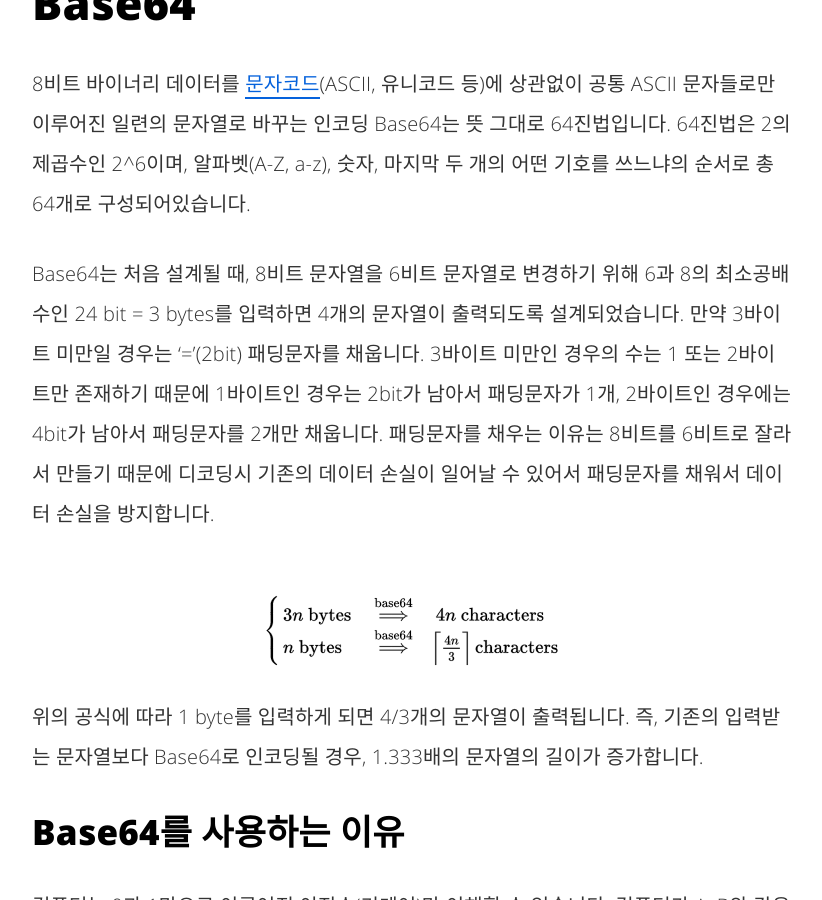
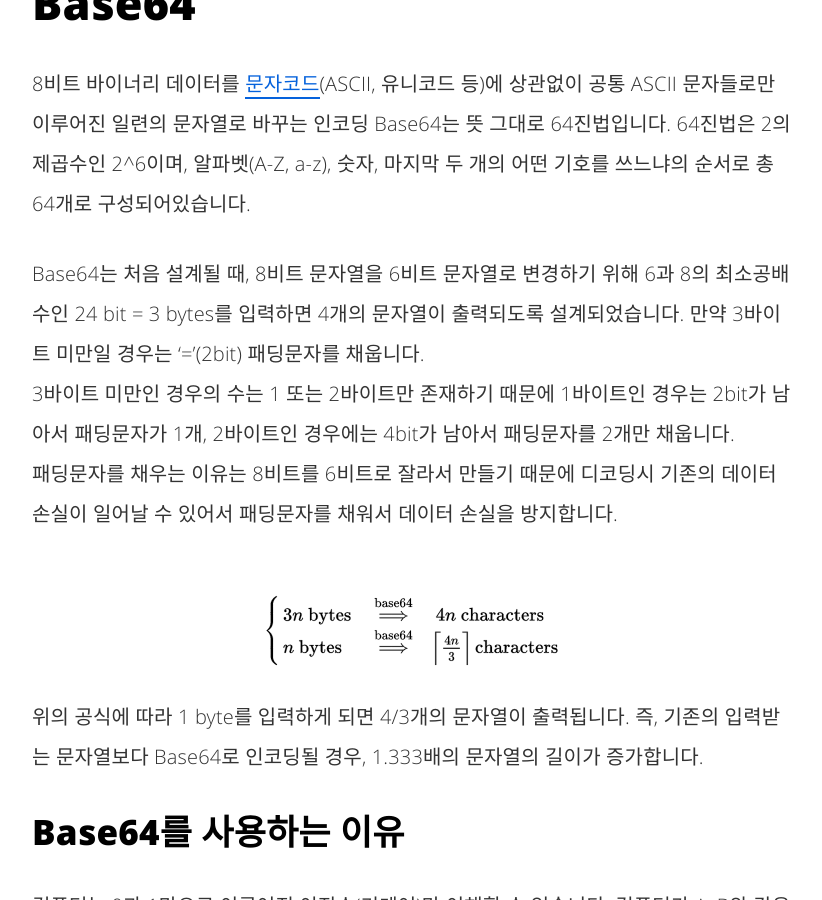
Before and after one commit to jhpapa/jhpapa.github.io, a Jekyll site: the page built from _posts/2017/06/2017-06-17-Base64.md, in a window 1280 px wide and 900 px high, scrolled down 969 px. Shown: the whole window, without its empty margins (228-1050 px from the left). Built offline with Jekyll 4.4.1, drawn with Linux system fonts in a browser that asks for light colours; comment, search, counter and statistics services are not loaded; part of the change alters nothing that is shown; some of the changed text lies outside the part shown.

```diff
--- a/_posts/2017/06/2017-06-17-Base64.md
+++ b/_posts/2017/06/2017-06-17-Base64.md
@@ -17,7 +17,9 @@ Base64는 뜻 그대로 64진법입니다.
 64진법은 2의 제곱수인 2^6이며, 알파벳(A-Z, a-z), 숫자, 마지막 두 개의 어떤 기호를 쓰느냐의 순서로 총 64개로 구성되어있습니다.
 
 Base64는 처음 설계될 때, 8비트 문자열을 6비트 문자열로 변경하기 위해 6과 8의 최소공배수인 24 bit = 3 bytes를 입력하면 4개의 문자열이 출력되도록 설계되었습니다.
-만약 3바이트 미만일 경우는 '='(2bit) 패딩문자를 채웁니다. 3바이트 미만인 경우의 수는 1 또는 2바이트만 존재하기 때문에 1바이트인 경우는 2bit가 남아서 패딩문자가 1개, 2바이트인 경우에는 4bit가 남아서 패딩문자를 2개만 채웁니다. 패딩문자를 채우는 이유는 8비트를 6비트로 잘라서 만들기 때문에 디코딩시 기존의 데이터 손실이 일어날 수 있어서 패딩문자를 채워서 데이터 손실을 방지합니다.
+만약 3바이트 미만일 경우는 '='(2bit) 패딩문자를 채웁니다. <br/>
+3바이트 미만인 경우의 수는 1 또는 2바이트만 존재하기 때문에 1바이트인 경우는 2bit가 남아서 패딩문자가 1개, 2바이트인 경우에는 4bit가 남아서 패딩문자를 2개만 채웁니다. <br/>
+패딩문자를 채우는 이유는 8비트를 6비트로 잘라서 만들기 때문에 디코딩시 기존의 데이터 손실이 일어날 수 있어서 패딩문자를 채워서 데이터 손실을 방지합니다.
 
 ![Base64 공식]({{ site.url }}/assets/img/post_image/{{ page.date | date: "%Y" }}/{{ page.date | date: "%m" }}/base64_formula.png)
 위의 공식에 따라 1 byte를 입력하게 되면 4/3개의 문자열이 출력됩니다. 즉, 기존의 입력받는 문자열보다 Base64로 인코딩될 경우, 1.333배의 문자열의 길이가 증가합니다.
@@ -33,31 +35,35 @@ Base64는 처음 설계될 때, 8비트 문자열을 6비트 문자열로 변경
 4. 2진수를 다시 10진수로 변환
 5. 10진수에 해당하는 Base64 코드값으로 변환
 
-Hong 이라는 문자를 Base64로 변환하는 방법은 다음과 같습니다.
+"Hong" 이라는 문자를 Base64로 변환하는 방법은 다음과 같습니다.
 
-처음에는 해당하는 문자에 대한 아스키코드값으로 변환.
+처음에는 해당하는 문자에 대한 아스키코드값으로 변환합니다.
 
-|H|o|n|g|
-|---|---|---|---|
-|72|111|110|103|
+|H   |o   |n   |g   |
+|:---|:---|:---|:---|
+|72  |111 |110 |103 |
 
-아스키코드값을 이진수로 변환.
+다음은 아스키코드값을 이진수로 변환합니다.
 
-|72|111|110|103|
-|---|---|---|---|
+|72      |111     |110     |103     |
+|:-------|:-------|:-------|:-------|
 |01001000|01101111|01101110|01100111|
 
 변환된 이진수를 6비트씩 끊어서 표현합니다. 괄호친 부분은 6비트로 채우기 위해 남는 부분은 '=' 로 채웁니다. <br/>
 
-01001000  01101111  01101110  01100111 <br/>
-010010 000110 111101 101110 011001 11(0000)
+> 01001000  01101111  01101110  01100111 <br/>
+> => 010010 000110 111101 101110 011001 11(0000)
 
 6비트로 자른 값들을 10진수로 표현하여 10진수를 아래의 Base64 코드값으로 매칭시키면 인코딩 완료 <br/>
 
 | 010010 | 000110 | 111101 | 101110 | 011001 | 11(0000) | 패딩 |
 |--------|--------|--------|--------|--------|----------|------|
-| 18     | 6      | 61     | 46     | 25     | 48       |패딩으로 채운 비트수 표시 (4bit를 채웠다는 뜻)|
+| 18     | 6      | 61     | 46     | 25     | 48       |패딩으로 채운 비트수 표시<br/>
+(4bit를 채웠다는 뜻)|
 | S      | G      | 9      | u      | Z      | w        | ==|
+
+"Hong" 이라는 문자를 Base64로 인코딩하면 "SG9uZw=="" 가 됩니다.<br/>
+디코딩은 위 내용을 거꾸로 진행하면 됩니다.
 
 ![Base64 색인표]({{ site.url }}/assets/img/post_image/{{ page.date | date: "%Y" }}/{{ page.date | date: "%m" }}/base64_index.png){:height="40%" width="40%"}
 
```
